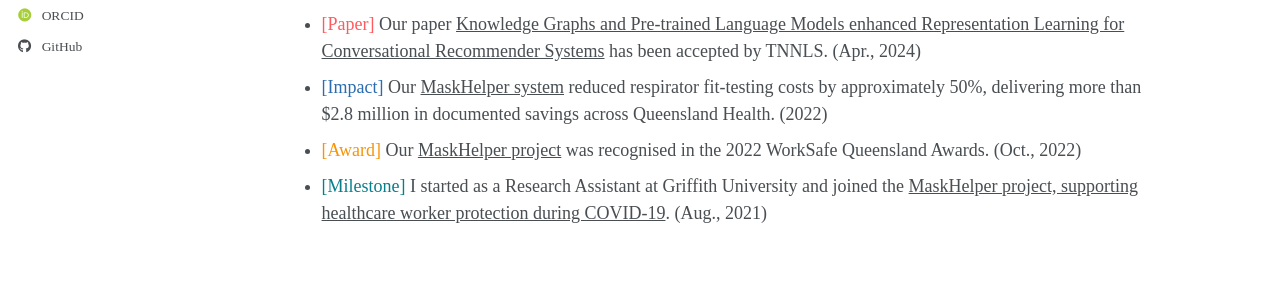
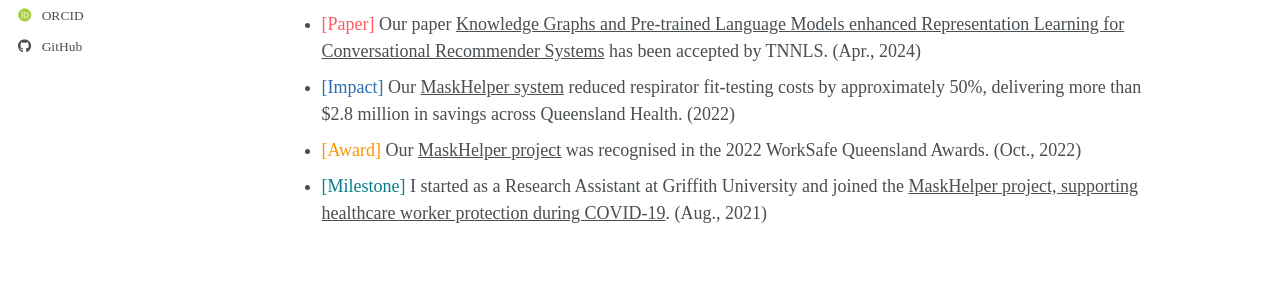
Before and after one commit to icedpanda/icedpanda.github.io, a Jekyll site: the page built from _pages/about.md, in a window 1280 px wide and 900 px high, scrolled down 938 px. Shown: the part 463-760 px from the top of the window. Built offline with Jekyll 4.4.1, drawn with Linux system fonts in a browser that asks for light colours; some web fonts are replaced; a script bundle is joined from its source files by our own code; library files that are not in the unit come from our copies.

Commit message:
Simplify MaskHelper savings wording

```diff
--- a/_pages/about.md
+++ b/_pages/about.md
@@ -33,7 +33,7 @@ I am a core member of the [AI4Health Lab](https://ai4healthlab.github.io/index.h
 - <span class="news-type" style="--news-label-color: #f89406;">[Award]</span> Our <a class="news-link" href="https://www.linkedin.com/posts/ehealth-qld_were-proud-to-share-the-news-that-the-amazing-activity-7251381223221075968-A3rN">MaskHelper AI</a> won the Outstanding Contribution to AI Award at the inaugural Queensland AI Awards. (Sep., 2024)
 - <span class="news-type" style="--news-label-color: #FF5A5F;">[Paper]</span> Our paper <a class="news-link" href="https://arxiv.org/abs/2312.10967">Knowledge Graphs and Pre-trained Language Models enhanced Representation Learning for Conversational Recommender Systems</a> has been accepted by TNNLS. (Apr., 2024)
 <!-- - <span class="news-type" style="--news-label-color: #087E8B;">[Milestone]</span> I passed my PhD confirmation milestone. (Mar., 2023) -->
-- <span class="news-type" style="--news-label-color: #2B6CB0;">[Impact]</span> Our <a class="news-link" href="https://cdn.townsville.health.qld.gov.au/tgh/documents/townsville-hhs-research-annual-report-2022.pdf">MaskHelper system</a> reduced respirator fit-testing costs by approximately 50%, delivering more than $2.8 million in documented savings across Queensland Health. (2022)
+- <span class="news-type" style="--news-label-color: #2B6CB0;">[Impact]</span> Our <a class="news-link" href="https://cdn.townsville.health.qld.gov.au/tgh/documents/townsville-hhs-research-annual-report-2022.pdf">MaskHelper system</a> reduced respirator fit-testing costs by approximately 50%, delivering more than $2.8 million in savings across Queensland Health. (2022)
 - <span class="news-type" style="--news-label-color: #f89406;">[Award]</span> Our <a class="news-link" href="https://www.worksafe.qld.gov.au/resources/campaigns/awards/resources/winners-and-finalists/2022-awards-finalists">MaskHelper project</a> was recognised in the 2022 WorkSafe Queensland Awards. (Oct., 2022)
 - <span class="news-type" style="--news-label-color: #087E8B;">[Milestone]</span> I started as a Research Assistant at Griffith University and joined the <a class="news-link" href="https://www.clinicalexcellence.qld.gov.au/improvement-exchange/ehealth-maskhelper-tool-a-novel-strategy-using-qnfit-testing-to-inform-ai-based-facial-recognition">MaskHelper project, supporting healthcare worker protection during COVID-19</a>. (Aug., 2021)
 
```
